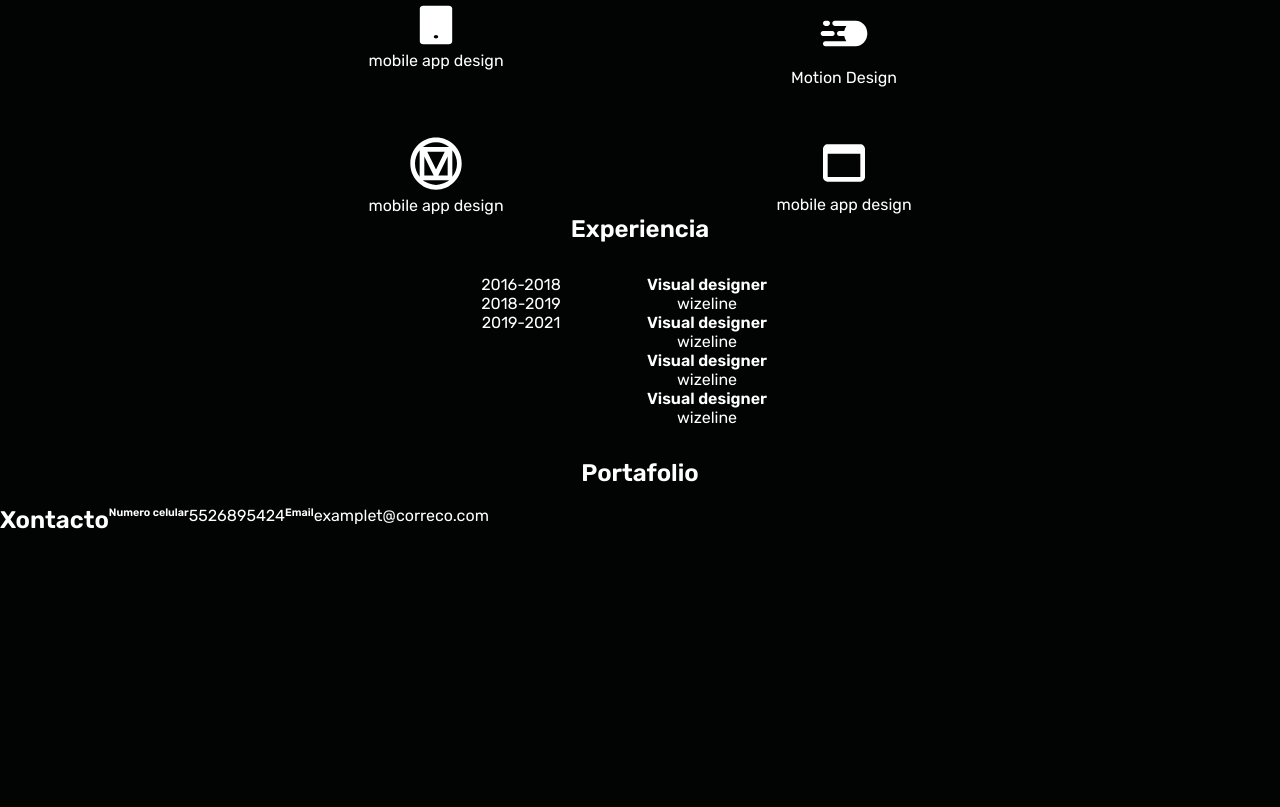
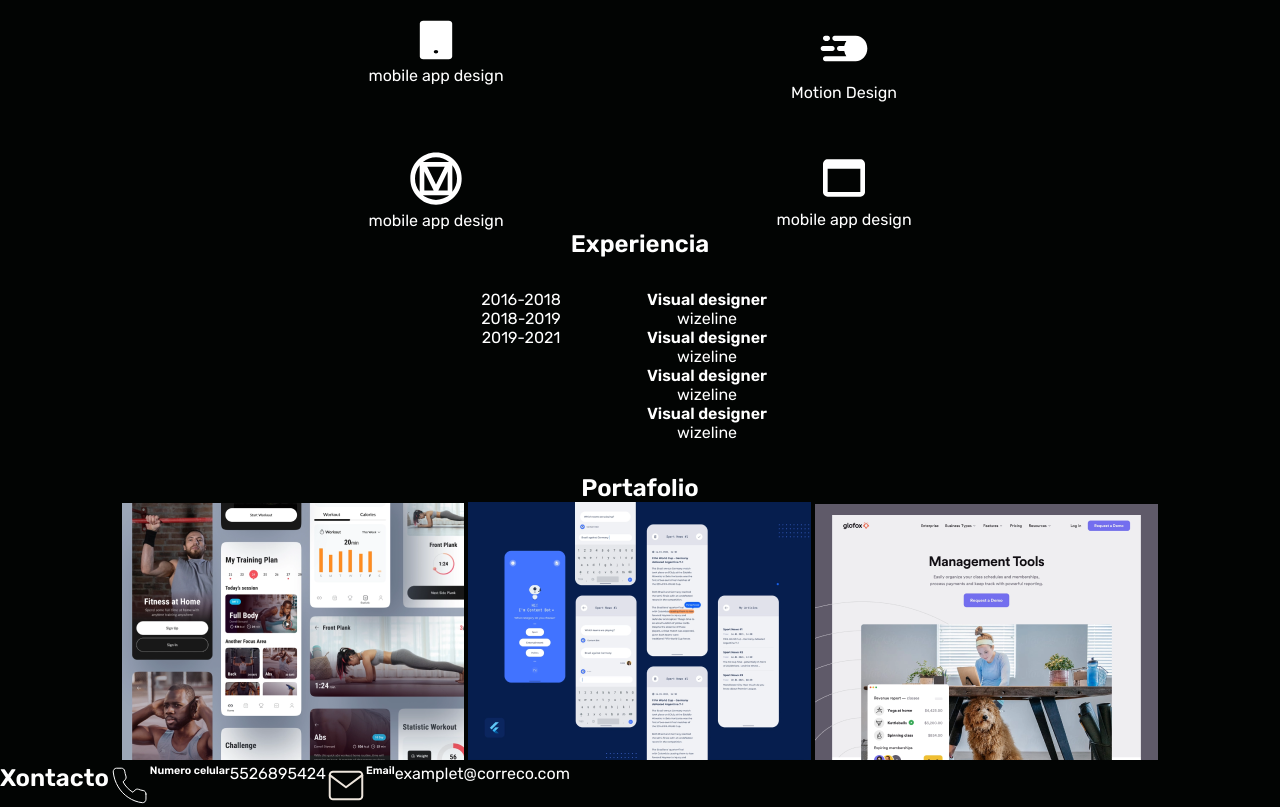
Before and after one commit to abelmars/portafolio, a plain HTML site: page index.html in a window 1280 px wide. Shown: the part 1299-2106 px from the top of the page. Before the commit the page ends 1833 px from the top, so only its background shows below. Drawn offline with Linux system fonts and the light colour scheme.

Commit message:
add image

```diff
--- a/index.html
+++ b/index.html
@@ -30,7 +30,7 @@
 
 
         <div class="contenido">
-        <img class="img__mdesktop" src="/Portafolio 7/Imágenes/Rectangle 45.png"alt="desktop">
+        <img class="img__mdesktop" src="/Imágenes/Rectangle 45.png"alt="desktop">
 
         <h2>Hola, soy Dan</h2>
         <h1>Diseñador y <br>desarrolador web</h1>
@@ -110,18 +110,18 @@
     <div class="litle_portafolio">
             <h2>Portafolio</h2>
     </div>
-        <img src="/Portafolio 7/Imágenes/ejemplo 1.png" alt="">
-        <img src="/Portafolio 7/Imágenes/ejemplo 2.png" alt="">
-        <img src="/Portafolio 7/Imágenes/ejemplo 3.png" alt="">
+        <img src="/Imágenes/ejemplo 1.png" alt="">
+        <img src="/Imágenes/ejemplo 2.png" alt="">
+        <img src="/Imágenes/ejemplo 3.png" alt="">
 </div>
 <div class="contacto">
             <div class="litle_contacto">
                 <h2>Xontacto</h2>
             </div>
-            <img src="/Portafolio 7/Íconos/phone.svg" alt="">
+            <img src="/Íconos/phone.svg" alt="">
             <h6>Numero celular</h6>
             <p>5526895424</p>
-            <img src="/Portafolio 7/Íconos/mail 1.svg" alt="">
+            <img src="/Íconos/mail 1.svg" alt="">
             <h6>Email</h6>
             <p>examplet@correco.com</p>
 </div>
--- a/styles.css
+++ b/styles.css
@@ -61,7 +61,7 @@
 .ff-rubik-semibold50 {
     font-family: 'Rubik', sans-serif;
     font-size: 50px;
-    font-weight: ;
+
 
 
 }
```
